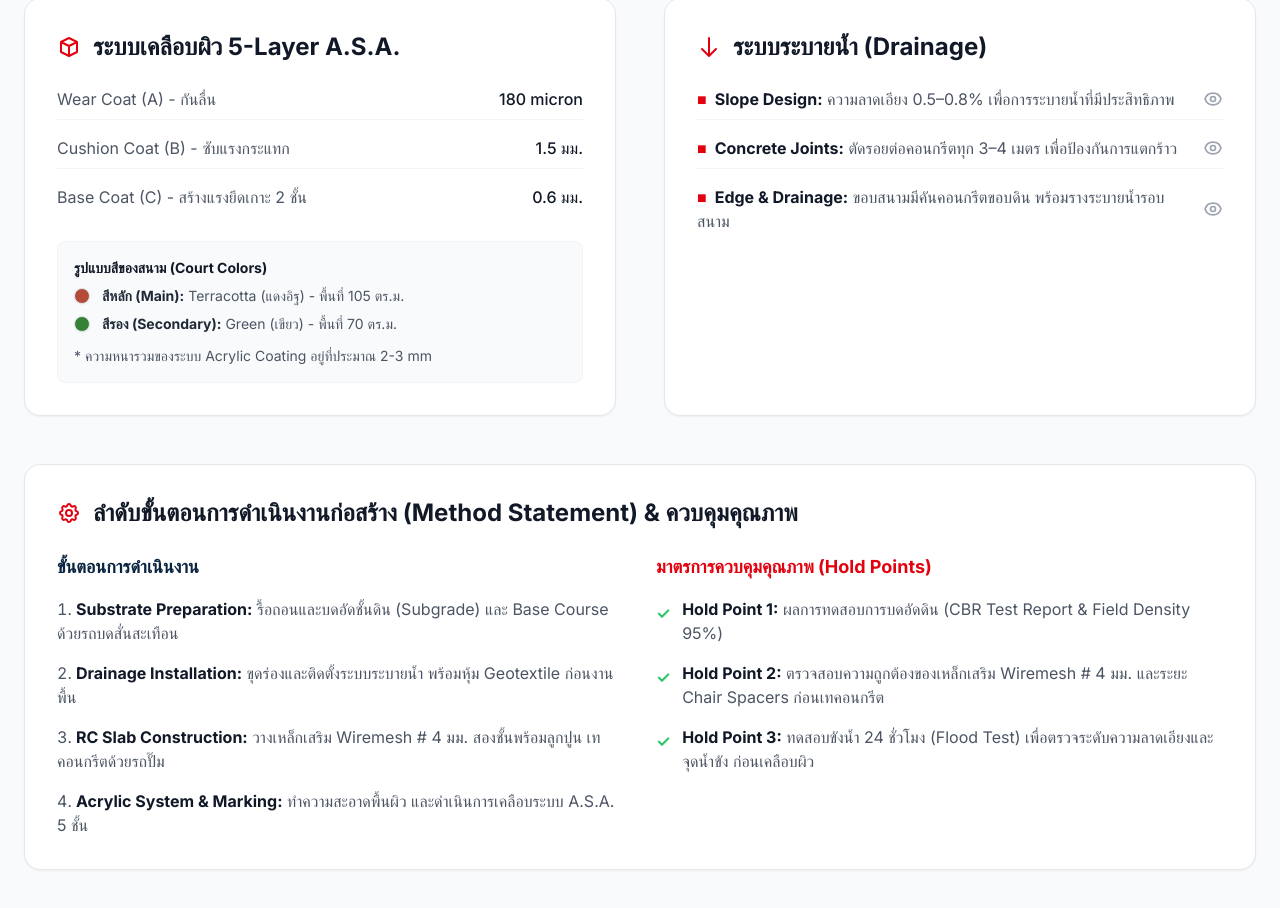
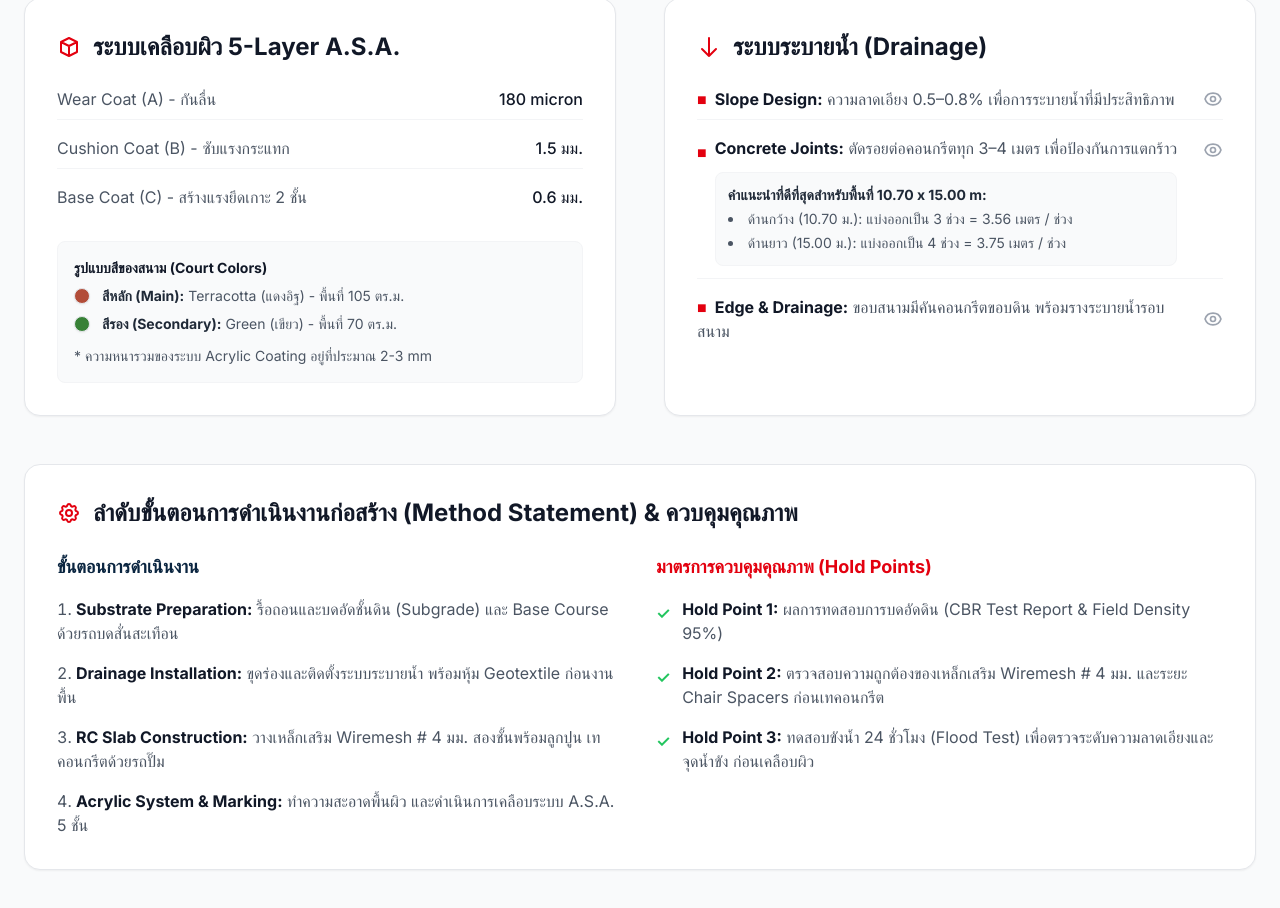
Before and after one commit to suteechu/CourtHeim, a React (Vite) app: page / in a window 1280 px wide. Shown: the part 4186-5094 px from the top of the page. Built offline with nearby package versions, Linux system fonts and the light colour scheme.

Commit message:
Update Concrete Joints with detailed recommendations for 10.70x15.00m

```diff
--- a/src/components/Specifications.jsx
+++ b/src/components/Specifications.jsx
@@ -164,12 +164,21 @@ const Specifications = () => {
                   <svg className="w-5 h-5" fill="none" stroke="currentColor" viewBox="0 0 24 24"><path strokeLinecap="round" strokeLinejoin="round" strokeWidth="2" d="M15 12a3 3 0 11-6 0 3 3 0 016 0z"></path><path strokeLinecap="round" strokeLinejoin="round" strokeWidth="2" d="M2.458 12C3.732 7.943 7.523 5 12 5c4.478 0 8.268 2.943 9.542 7-1.274 4.057-5.064 7-9.542 7-4.477 0-8.268-2.943-9.542-7z"></path></svg>
                 </button>
               </li>
-              <li className="flex items-center justify-between border-b border-gray-100 pb-2">
-                <div>
-                  <span className="text-heim-red mr-2">■</span>
-                  <strong className="text-gray-900">Concrete Joints:</strong> ตัดรอยต่อคอนกรีตทุก 3–4 เมตร เพื่อป้องกันการแตกร้าว
+              <li className="flex items-start justify-between border-b border-gray-100 pb-3">
+                <div className="flex items-start">
+                  <span className="text-heim-red mr-2 mt-1">■</span>
+                  <div>
+                    <strong className="text-gray-900">Concrete Joints:</strong> ตัดรอยต่อคอนกรีตทุก 3–4 เมตร เพื่อป้องกันการแตกร้าว
+                    <div className="mt-3 p-3 bg-gray-50 rounded-lg text-sm border border-gray-100">
+                      <strong className="text-gray-800 block mb-1">คำแนะนำที่ดีที่สุดสำหรับพื้นที่ 10.70 x 15.00 m:</strong>
+                      <ul className="list-disc list-inside text-gray-600 space-y-1">
+                        <li>ด้านกว้าง (10.70 ม.): แบ่งออกเป็น 3 ช่วง = 3.56 เมตร / ช่วง</li>
+                        <li>ด้านยาว (15.00 ม.): แบ่งออกเป็น 4 ช่วง = 3.75 เมตร / ช่วง</li>
+                      </ul>
+                    </div>
+                  </div>
                 </div>
-                <button onClick={() => setModalContent({ src: './concrete_joints.jpg', caption: 'แบบขยาย Concrete Joints (ระยะ 3-4 เมตร)' })} className="text-gray-400 hover:text-heim-blue transition-colors ml-4 shrink-0" title="ดูภาพจำลอง">
+                <button onClick={() => setModalContent({ src: './concrete_joints.jpg', caption: 'แบบขยาย Concrete Joints (ระยะ 3-4 เมตร)' })} className="text-gray-400 hover:text-heim-blue transition-colors ml-4 shrink-0 mt-1" title="ดูภาพจำลอง">
                   <svg className="w-5 h-5" fill="none" stroke="currentColor" viewBox="0 0 24 24"><path strokeLinecap="round" strokeLinejoin="round" strokeWidth="2" d="M15 12a3 3 0 11-6 0 3 3 0 016 0z"></path><path strokeLinecap="round" strokeLinejoin="round" strokeWidth="2" d="M2.458 12C3.732 7.943 7.523 5 12 5c4.478 0 8.268 2.943 9.542 7-1.274 4.057-5.064 7-9.542 7-4.477 0-8.268-2.943-9.542-7z"></path></svg>
                 </button>
               </li>
```
